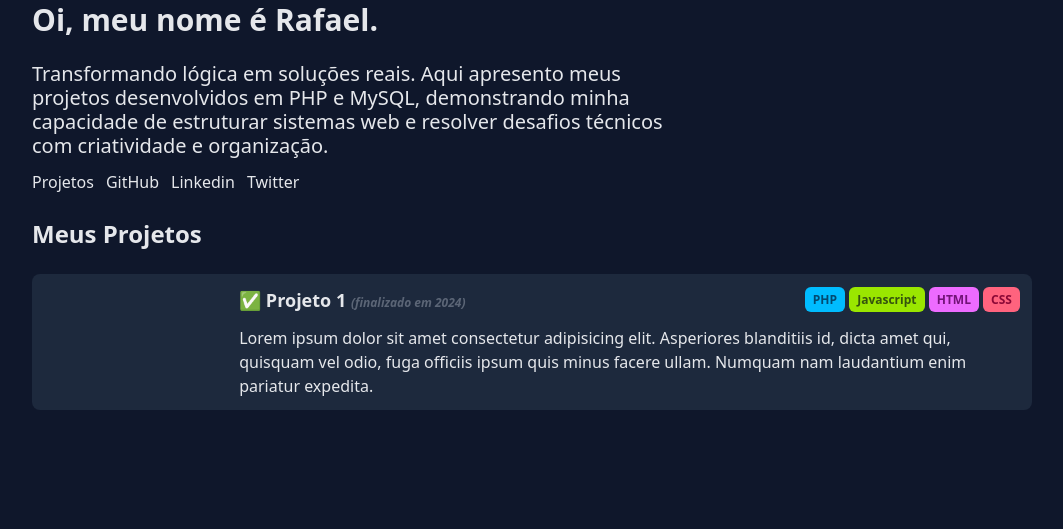
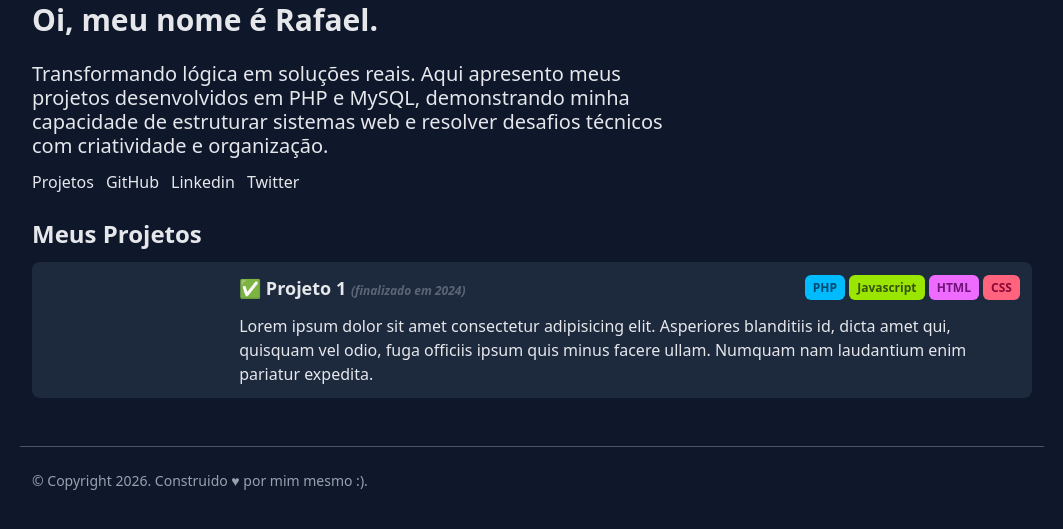
Before and after one commit to rafaumeu/portifolio_php, a PHP site: page / in a window 1280 px wide. Shown: the part 94-623 px from the top of the page, without its empty margins (108-1171 px from the left). Run offline with PHP 8.4, Linux system fonts and the light colour scheme.

Commit message:
feat(ui): add footer and refine layout spacing
- Implement footer with copyright notice
- Adjust Project section padding and spacing
- Finalize basic page structure

```diff
--- a/index.php
+++ b/index.php
@@ -39,9 +39,9 @@
                 <img src="" alt="">
             </div>
         </section>
-        <section>
+        <section class="space-y-3 py-6">
             <div>
-                <h2 class="text-2xl font-bold space-y-3 py-6">Meus Projetos</h2>
+                <h2 class="text-2xl font-bold">Meus Projetos</h2>
             </div>
             <div class="flex bg-slate-800 rounded-lg p-3 items-center">
                 <div class="w-1/5"></div>
@@ -64,7 +64,11 @@
             </div>
         </section>
     </main>
-    <footer></footer>
+    <footer class="mx-auto max-w-screen-lg min-h-20">
+        <div class="border-t border-gray-600 pt-6 px-3 text-gray-400 text-sm">
+            &copy Copyright 2026. Construido &hearts; por mim mesmo :).
+        </div>
+    </footer>
 </body>
 
 </html>
```
